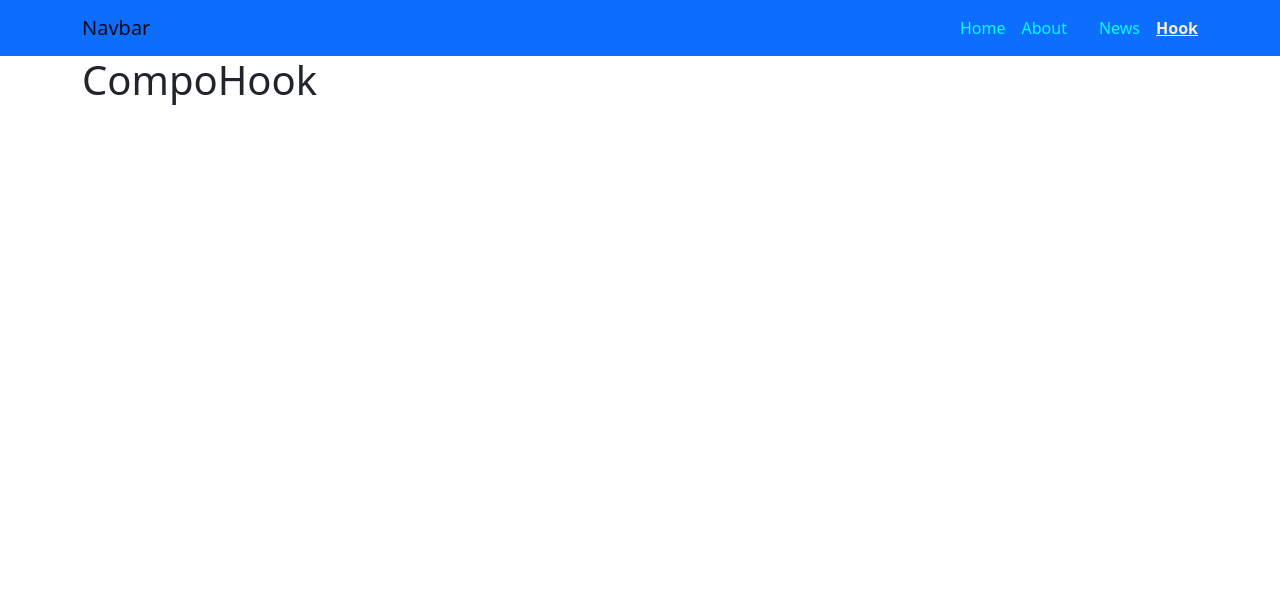
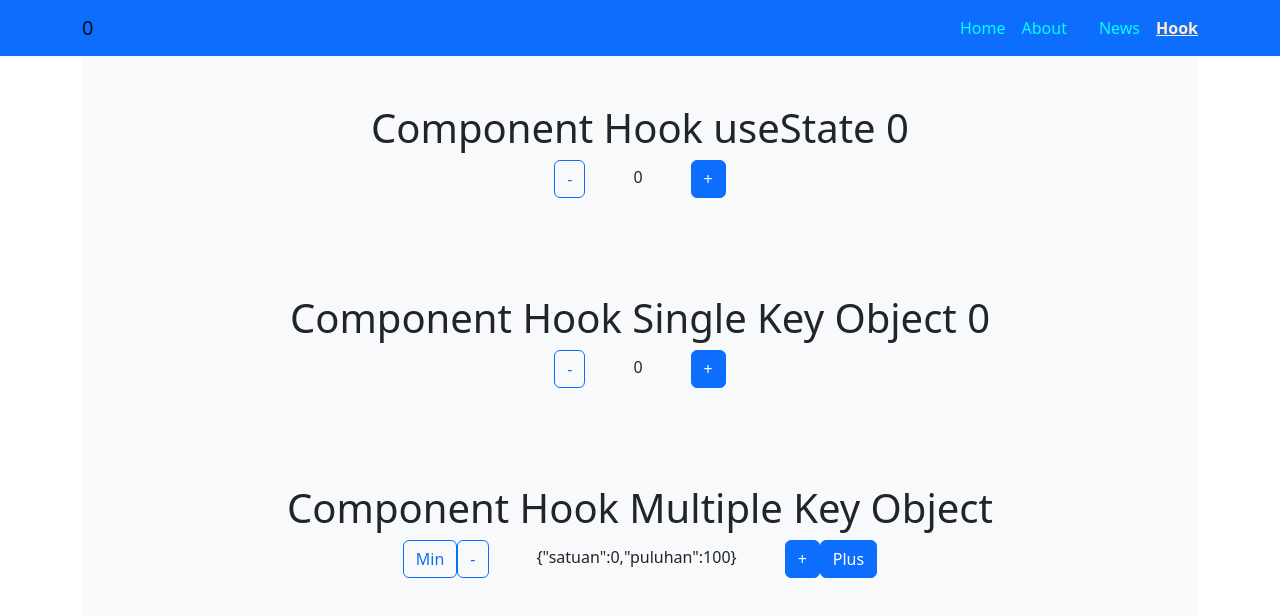
Before and after one commit to kalmipa21/hook-redux-router, a React (Create React App) app: page /Hook in a window 1280 px wide. Shown: the top 616 px of the page. Built offline with nearby package versions, Linux system fonts and the light colour scheme.

Commit message:
Fixed unrespon 1

```diff
--- a/package.json
+++ b/package.json
@@ -11,8 +11,10 @@
     "react": "^18.2.0",
     "react-bootstrap": "^2.7.2",
     "react-dom": "^18.2.0",
+    "react-redux": "^8.0.5",
     "react-router-dom": "^6.8.2",
     "react-scripts": "5.0.1",
+    "redux": "^4.2.1",
     "web-vitals": "^2.1.4"
   },
   "scripts": {
--- /dev/null
+++ b/src/app/Features/Header/headerReducer.js
@@ -0,0 +1,24 @@
+let title = "Navbar";
+
+const counterReducer = (state = title, actions) => {
+  switch (actions.type) {
+    case "CHANGE":
+      return {
+        title: actions.value,
+      };
+    // case "ACTION_RESET":
+    //   return {
+    //     ...state,
+    //     count: 0,
+    //   };
+    // case "ACTION_WORDING":
+    //   return {
+    //     ...state,
+    //     count: actions.value,
+    //   };
+    default:
+      return state;
+  }
+};
+
+export default counterReducer;
--- /dev/null
+++ b/src/app/Features/counter/counterReducer.js
@@ -0,0 +1,32 @@
+let initialState = {
+  count: 0,
+  wording: "Hai Haii",
+};
+const counterReducer = (state = initialState, actions) => {
+  switch (actions.type) {
+    case "ACTION_INC":
+      return {
+        ...state,
+        count: state.count + actions.value,
+      };
+    case "ACTION_DEC":
+      return {
+        ...state,
+        count: state.count - actions.value,
+      };
+    // case "ACTION_RESET":
+    //   return {
+    //     ...state,
+    //     count: 0,
+    //   };
+    // case "ACTION_WORDING":
+    //   return {
+    //     ...state,
+    //     count: actions.value,
+    //   };
+    default:
+      return state;
+  }
+};
+
+export default counterReducer;
--- /dev/null
+++ b/src/app/store.js
@@ -0,0 +1,11 @@
+import { combineReducers, createStore } from "redux";
+import counterReducer from "./Features/counter/counterReducer";
+// import headerRedducer from "./Features/Header/headerReducer.js";
+
+let rootReducer = combineReducers({
+  counter: counterReducer,
+  //   header: headerRedducer,
+});
+
+let store = createStore(rootReducer);
+export default store;
--- a/src/components/CompoHook.jsx
+++ b/src/components/CompoHook.jsx
@@ -1,7 +1,90 @@
+import { useState } from "react";
+import { Button } from "react-bootstrap";
 function CompoHook() {
+  const [count, setCount] = useState(0);
+  const [hitung, setHitung] = useState({
+    satuan: 0,
+  });
+  const [berhitung, setBerhitung] = useState({
+    satuan: 0,
+    puluhan: 100,
+  });
+
+  function handleMin() {
+    setCount(count - 1);
+  }
+  // function handlePlus() {
+  //   setCount(count + 1);
+  // }
+
+  //single Key object
+  function handleHitungMin() {
+    setHitung({ satuan: hitung.satuan - 2 });
+  }
+  function handleHitungPlus() {
+    setHitung({ satuan: hitung.satuan + 2 });
+  }
+
+  //multi Key object
+  function handleHitunMultigMin() {
+    setBerhitung((values) => ({ ...values, puluhan: berhitung.puluhan - 10 }));
+  }
+  function handleHitungMultiPlus() {
+    setBerhitung((values) => ({ ...values, puluhan: berhitung.puluhan + 10 }));
+  }
+
+  function handleHitunMultiSatgMin() {
+    setBerhitung((values) => ({ ...values, satuan: berhitung.satuan - 1 }));
+  }
+  function handleHitungMultiSatPlus() {
+    setBerhitung((values) => ({ ...values, satuan: berhitung.satuan + 1 }));
+  }
+
   return (
     <>
-      <h1>CompoHook</h1>
+      <div className="bg-light py-5 px-2 text-center">
+        <h1>Component Hook useState {count}</h1>
+        <Button variant="outline-primary" onClick={handleMin}>
+          -
+        </Button>
+        <span className="mx-5">{count}</span>
+        <Button
+          variant="primary"
+          onClick={() => {
+            setCount(count + 1);
+          }}
+        >
+          +
+        </Button>
+      </div>
+
+      <div className="bg-light py-5 px-2 text-center">
+        <h1>Component Hook Single Key Object {hitung.satuan}</h1>
+        <Button variant="outline-primary" onClick={handleHitungMin}>
+          -
+        </Button>
+        <span className="mx-5">{hitung.satuan}</span>
+        <Button variant="primary" onClick={handleHitungPlus}>
+          +
+        </Button>
+      </div>
+
+      <div className="bg-light py-5 px-2 text-center">
+        <h1>Component Hook Multiple Key Object</h1>
+        <Button variant="outline-primary" onClick={handleHitunMultiSatgMin}>
+          Min
+        </Button>
+        <Button variant="outline-primary" onClick={handleHitunMultigMin}>
+          -
+        </Button>
+        <span className="mx-5">{JSON.stringify(berhitung)}</span>
+        <Button variant="primary" onClick={handleHitungMultiPlus}>
+          +
+        </Button>
+        <Button variant="primary" onClick={handleHitungMultiSatPlus}>
+          Plus
+        </Button>
+      </div>
     </>
   );
 }
--- a/src/components/Header.jsx
+++ b/src/components/Header.jsx
@@ -1,7 +1,12 @@
 import { Container, Navbar, Nav } from "react-bootstrap";
 import { NavLink, useLocation } from "react-router-dom";
+import { useSelector } from "react-redux";
+
 const Header = () => {
   const location = useLocation();
+  const { count } = useSelector((state) => state.counter);
+  // const title = useSelector((state) => state.header);
+
   const isActive = (target) => {
     const { pathname } = location;
     if (pathname === "/") return ["home"].includes(target);
@@ -10,7 +15,7 @@ const Header = () => {
   return (
     <Navbar bg="primary" variant="light">
       <Container>
-        <Navbar.Brand href="#home">Navbar</Navbar.Brand>
+        <Navbar.Brand href="#home">{count}</Navbar.Brand>
         <Nav className="ms-auto">
           <NavLink to="/" className={isActive("Home") ? "active" : "link"}>
             Home
--- a/src/pages/Home.jsx
+++ b/src/pages/Home.jsx
@@ -1,7 +1,39 @@
+import { Button, Container } from "react-bootstrap";
+import { useState } from "react";
+// import { useSelector, useDispatch } from "react-redux";
+
 function Home() {
+  const [count, setCount] = useState(0);
+  // const { count: hitung, wording } = useSelector((state) => state.counter);
+  // const dispatch = useDispatch();
+
+  function handlePlus() {
+    setCount(count + 10);
+  }
+  // dispatch({
+  //   type: "ACTION_INC",
+  //   value: 1000,
+  // });
+
+  function handleMin() {
+    setCount(count - 10);
+  }
+  // dispatch({
+  //   type: "ACTION_DEC",
+  //   value: 100,
+  // });
   return (
     <>
-      <h1>Beranda</h1>
+      <Container>
+        <h1>Beranda {count}</h1>
+        <p>{/* {hitung} {wording} */}</p>
+        <Button variant="outline-primary" onClick={handlePlus}>
+          +
+        </Button>
+        <Button variant="outline-primary" onClick={handleMin}>
+          -
+        </Button>
+      </Container>
     </>
   );
 }
```
Also changed, not shown: src/index.js (+5 -2 lines), src/components/Search.jsx (deleted), 1 other file (tests, documents, lock files or other folders).
